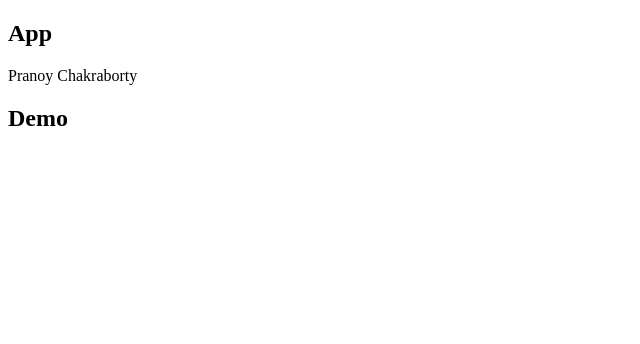
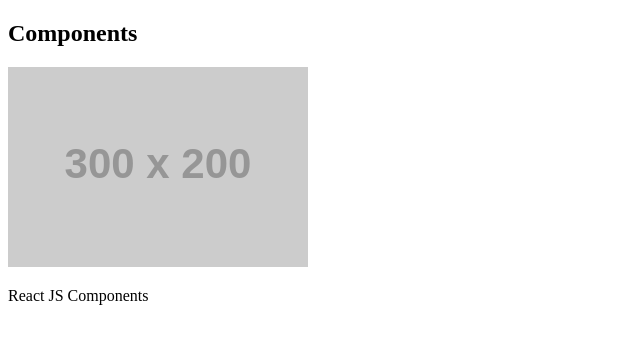
Before and after one commit to developersview/ReactJS-Tutorial, a React (Create React App) app in the folder react-masterclass/: page / in a window 1280 px wide. Shown: the top 344 px of the page, without its empty margins (0-640 px from the left). Built offline with nearby package versions, Linux system fonts and the light colour scheme.

Commit message:
react components

```diff
--- a/react-masterclass/src/App.jsx
+++ b/react-masterclass/src/App.jsx
@@ -1,22 +1,11 @@
 import React from 'react'
+import Video from './components/Video'
 
 const App = () => {
-    let name = 'Pranoy Chakraborty';
-
     return (
         <>
-            <h2>App</h2>
-            <div className="">{name}</div>
-            <Demo />
-        </>
-    )
-}
-
-const Demo = () => {
-    console.log('Demo Component');
-    return (
-        <>
-            <h2>Demo</h2>
+            <h2>Components</h2>
+            <Video />
         </>
     )
 }
--- /dev/null
+++ b/react-masterclass/src/components/Video.jsx
@@ -0,0 +1,18 @@
+import React from 'react'
+
+const Video = () => {
+    return (
+        <>
+            <img
+                src="https://placehold.co/300x200.png"
+                alt="Katherine Johnson"
+            />
+            <p>React JS Components </p>
+        </>
+
+
+    )
+}
+
+
+export default Video
```
Also changed, not shown: react-masterclass/src/App1.jsx (added, +24 -0 lines), react-masterclass/src/components/Video.css (added).
